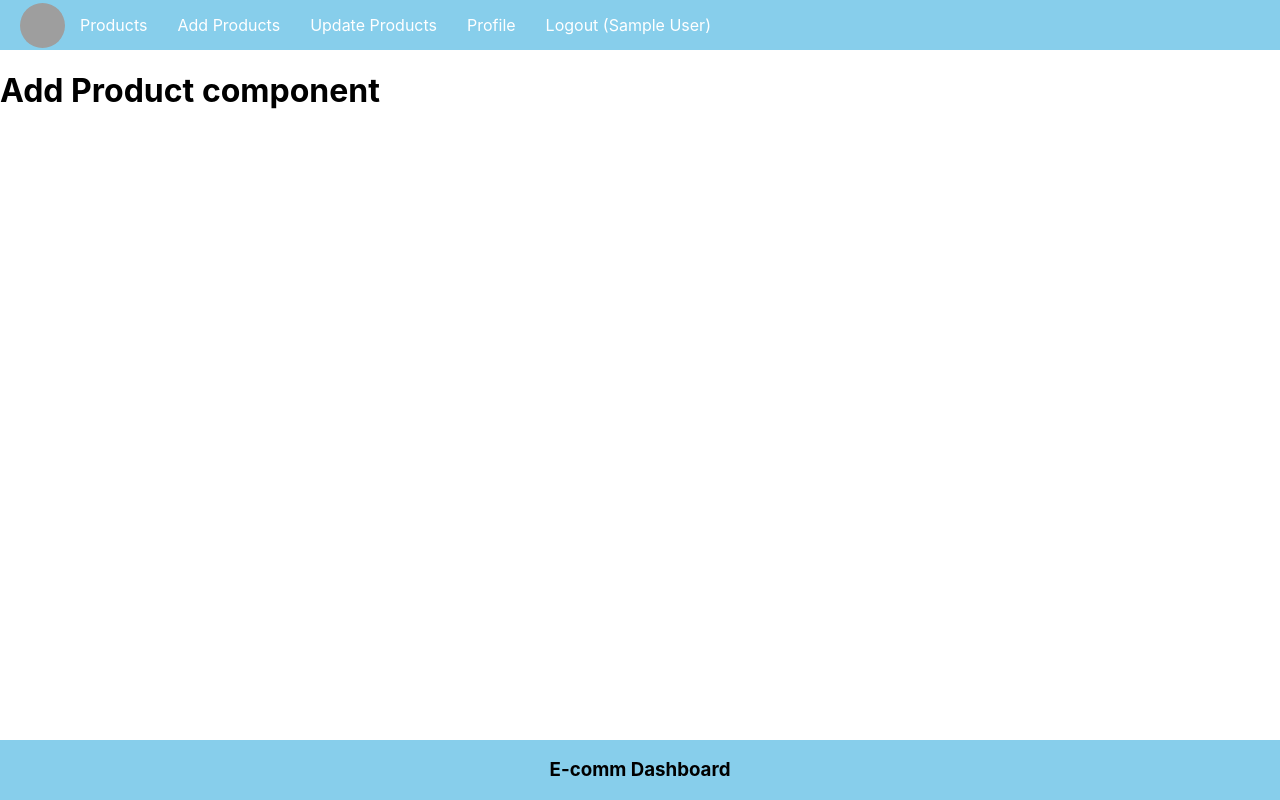
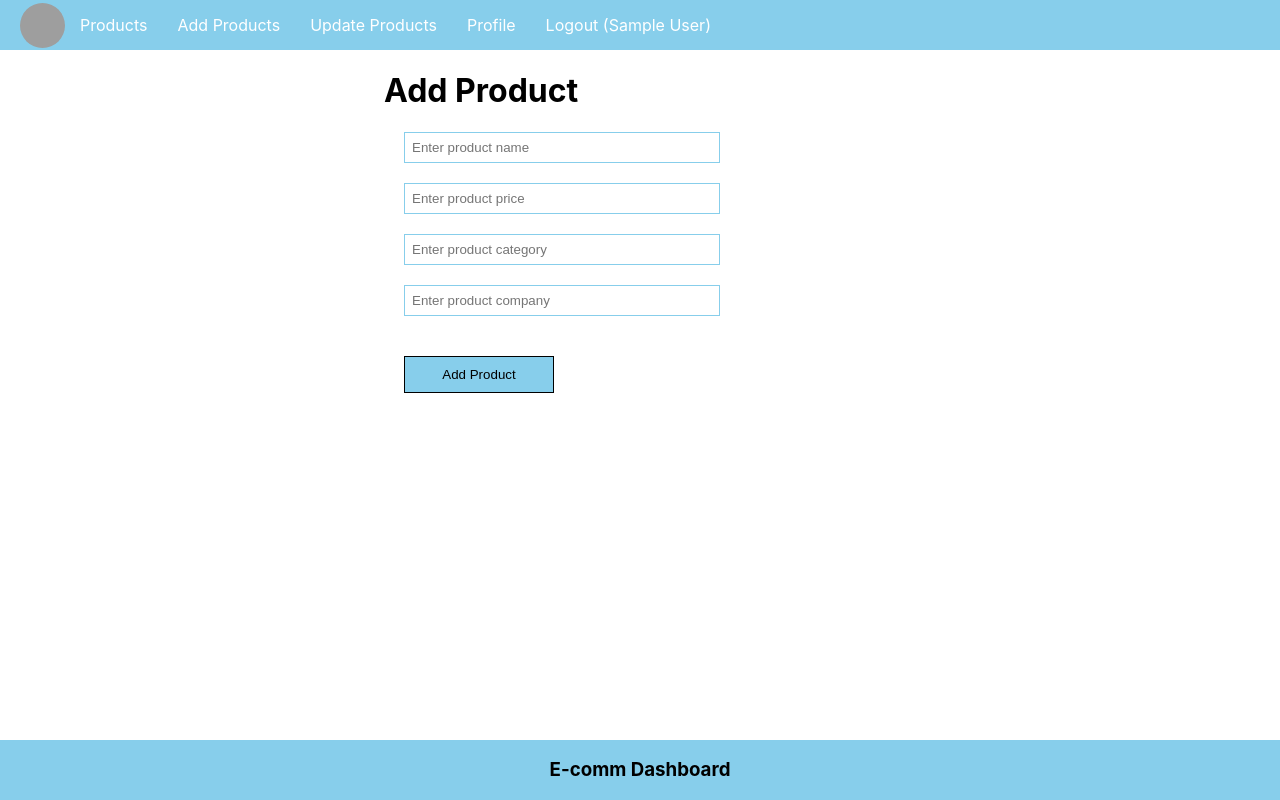
Before and after one commit to Asadujjaman47/E-commerce-Dashboard, a React (Vite) app in the folder frontend/: page /add in a window 1280 px wide. Built offline with nearby package versions, Linux system fonts and the light colour scheme; sample sign-in values are in the browser's storage; grey boxes are pictures that could not be loaded.

Commit message:
Add Product Component UI

```diff
--- a/frontend/src/App.jsx
+++ b/frontend/src/App.jsx
@@ -5,6 +5,7 @@
 import SignUp from "./components/SignUp";
 import { PrivateComponent } from "./components/PrivateComponent";
 import Login from "./components/Login";
+import AddProduct from "./components/AddProduct";
 
 function App() {
   return (
@@ -14,7 +15,7 @@
         <Routes>
           <Route element={<PrivateComponent />}>
             <Route path="/" element={<h1>Product Listing component</h1>} />
-            <Route path="/add" element={<h1>Add Product component</h1>} />
+            <Route path="/add" element={<AddProduct />} />
             <Route path="/update" element={<h1>Update Product component</h1>} />
             <Route path="/logout" element={<h1>Logout component</h1>} />
             <Route path="/profile" element={<h1>Profile component</h1>} />
--- /dev/null
+++ b/frontend/src/components/AddProduct.jsx
@@ -0,0 +1,60 @@
+import React, { useState } from "react";
+
+const AddProduct = () => {
+  const [name, setName] = useState("");
+  const [price, setPrice] = React.useState("");
+  const [category, setCategory] = React.useState("");
+  const [company, setCompnay] = React.useState("");
+
+  const addProduct = async () => {
+
+    console.log(name, price, company, category);
+  }
+
+  return (
+    <div className="product">
+      <h1>Add Product</h1>
+      <input
+        className="inputBox"
+        type="text"
+        name=""
+        id=""
+        value={name}
+        onChange={(e) => setName(e.target.value)}
+        placeholder="Enter product name"
+      />
+      <input
+        className="inputBox"
+        type="text"
+        name=""
+        id=""
+        value={price}
+        onChange={(e) => setPrice(e.target.value)}
+        placeholder="Enter product price"
+      />
+      <input
+        className="inputBox"
+        type="text"
+        name=""
+        id=""
+        value={category}
+        onChange={(e) => setCategory(e.target.value)}
+        placeholder="Enter product category"
+      />
+      <input
+        className="inputBox"
+        type="text"
+        name=""
+        id=""
+        value={company}
+        onChange={(e) => setCompnay(e.target.value)}
+        placeholder="Enter product company"
+      />
+      <button onClick={addProduct} className="appButton">
+        Add Product
+      </button>
+    </div>
+  );
+};
+
+export default AddProduct;
```
